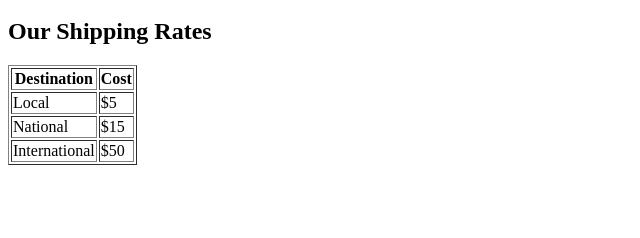
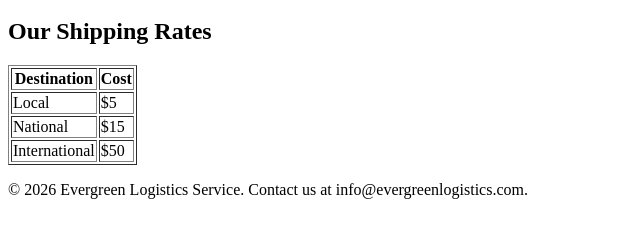
Before and after one commit to evergreendeliveryworldwide/EVERGREEN_LOGISTICS_SERVICE, a plain HTML site: page index.html in a window 1280 px wide. Shown: the part 154-392 px from the top of the page, without its empty margins (0-640 px from the left). Drawn offline with Linux system fonts and the light colour scheme.

Commit message:
Add footer with contact information to index.html

```diff
--- a/index.html
+++ b/index.html
@@ -1,3 +1,4 @@
 <!DOCTYPE html> <html> <head> <meta charset="UTF-8"> <title>Shipping Service</title> </head> <body> <h1>Welcome to Our Shipping Service</h1> </body> </html>
 <nav> <ul> <li><a href="#">Home</a></li> <li><a href="#">About</a></li> <li><a href="#">Services</a></li> <li><a href="#">Contact</a></li> </ul> </nav>
 <h2>Our Shipping Rates</h2> <table border="1"> <tr> <th>Destination</th> <th>Cost</th> </tr> <tr> <td>Local</td> <td>$5</td> </tr> <tr> <td>National</td> <td>$15</td> </tr> <tr> <td>International</td> <td>$50</td> </tr> </table>
+<footer> <p>&copy; 2026 Evergreen Logistics Service. Contact us at info@evergreenlogistics.com.</p> </footer>
```
